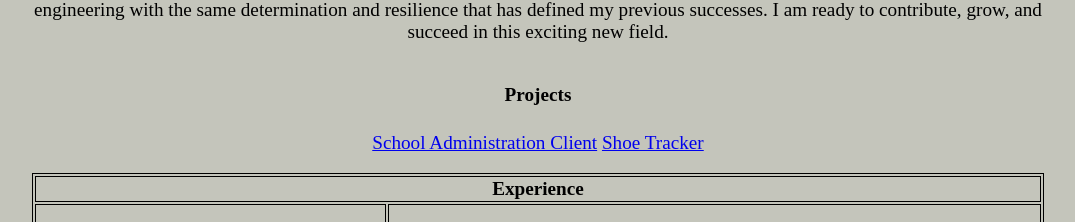
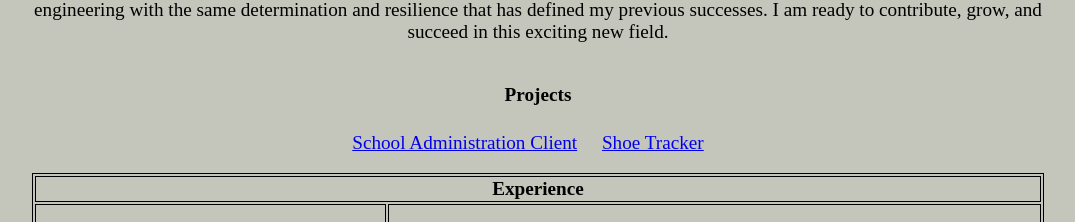
Before and after one commit to Gonzo2510/my-personal-website, a plain HTML site: page index.html in a window 1280 px wide. Shown: the part 936-1158 px from the top of the page, without its empty margins (102-1177 px from the left). Drawn offline with Linux system fonts and the light colour scheme.

Commit message:
add spaceing beween projects

```diff
--- a/style.css
+++ b/style.css
@@ -76,3 +76,7 @@ div#whiteSpace {
   height: auto;
   border-radius: 20%;
 }
+
+#projects a {
+  margin-right: 20px; /* Adjust the value (20px) to control the spacing */
+}
```
